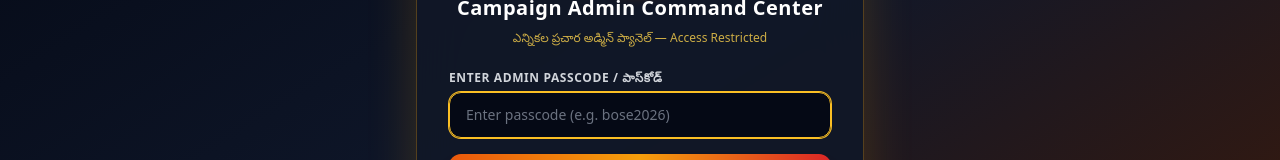
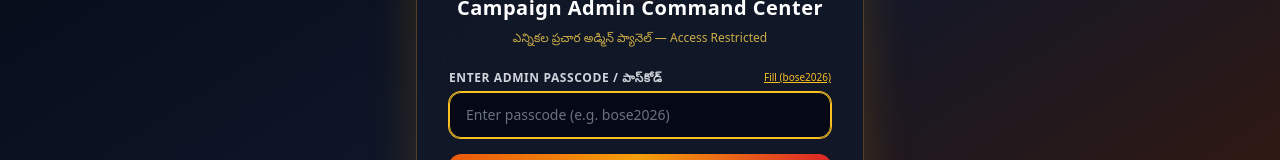
Before and after one commit to azurebose/webar-election-campaign, a Next.js app: page /admin in a window 1280 px wide. Shown: the part 312-472 px from the top of the page. Built offline with nearby package versions, Linux system fonts and the light colour scheme; no server answers.

Commit message:
Update admin login authentication with quick-fill, key listeners, and clean build

```diff
--- a/src/app/admin/page.tsx
+++ b/src/app/admin/page.tsx
@@ -39,9 +39,18 @@ export default function AdminPage() {
   // Check existing session
   useEffect(() => {
     if (typeof window !== 'undefined') {
-      const auth = sessionStorage.getItem('campaign_admin_auth');
-      if (auth === 'true') {
+      const urlParams = new URLSearchParams(window.location.search);
+      const urlPin = urlParams.get('pin');
+      const isAutoAdmin = urlParams.get('admin') === 'true';
+
+      const savedAuth =
+        sessionStorage.getItem('campaign_admin_auth') === 'true' ||
+        localStorage.getItem('campaign_admin_auth') === 'true';
+
+      if (savedAuth || isAutoAdmin || urlPin === 'bose2026' || urlPin === 'admin2026') {
         setIsAuthenticated(true);
+        sessionStorage.setItem('campaign_admin_auth', 'true');
+        localStorage.setItem('campaign_admin_auth', 'true');
       }
       refreshActiveAssets();
       loadAnalytics();
@@ -62,25 +71,31 @@ export default function AdminPage() {
     const email = localStorage.getItem('auth_email') || 'None';
     setStats({
       scansUsed: scans,
-      isSupabaseConnected: !!(process.env.NEXT_PUBLIC_SUPABASE_URL),
+      isSupabaseConnected: !!process.env.NEXT_PUBLIC_SUPABASE_URL,
       activeVoterEmail: email
     });
   };
 
+  const performLogin = (codeToTest?: string) => {
+    const code = (codeToTest !== undefined ? codeToTest : passcode).trim().toLowerCase();
+    if (code === 'admin2026' || code === 'bose2026' || code === 'bose') {
+      setIsAuthenticated(true);
+      sessionStorage.setItem('campaign_admin_auth', 'true');
+      localStorage.setItem('campaign_admin_auth', 'true');
+      setAuthError('');
+    } else {
+      setAuthError('Invalid Admin Passcode. Default passcode is: bose2026');
+    }
+  };
+
   const handleLogin = (e: React.FormEvent) => {
     e.preventDefault();
-    // Default master admin passcode
-    if (passcode.trim() === 'admin2026' || passcode.trim() === 'bose2026') {
-      setIsAuthenticated(true);
-      sessionStorage.setItem('campaign_admin_auth', 'true');
-      setAuthError('');
-    } else {
-      setAuthError('Invalid Admin Passcode. Please enter the correct campaign passcode.');
-    }
+    performLogin();
   };
 
   const handleLogout = () => {
     sessionStorage.removeItem('campaign_admin_auth');
+    localStorage.removeItem('campaign_admin_auth');
     setIsAuthenticated(false);
     setPasscode('');
   };
@@ -242,13 +257,31 @@ export default function AdminPage() {
 
           <form onSubmit={handleLogin} className="space-y-4">
             <div>
-              <label className="block text-xs font-semibold text-gray-300 mb-1.5 uppercase tracking-wider">
-                Enter Admin Passcode / పాస్‌కోడ్
-              </label>
+              <div className="flex items-center justify-between mb-1.5">
+                <label className="block text-xs font-semibold text-gray-300 uppercase tracking-wider">
+                  Enter Admin Passcode / పాస్‌కోడ్
+                </label>
+                <button
+                  type="button"
+                  onClick={() => {
+                    setPasscode('bose2026');
+                    performLogin('bose2026');
+                  }}
+                  className="text-[10px] text-amber-400 hover:text-amber-300 underline font-medium"
+                >
+                  Fill (bose2026)
+                </button>
+              </div>
               <input
                 type="password"
                 value={passcode}
                 onChange={(e) => setPasscode(e.target.value)}
+                onKeyDown={(e) => {
+                  if (e.key === 'Enter') {
+                    e.preventDefault();
+                    performLogin();
+                  }
+                }}
                 placeholder="Enter passcode (e.g. bose2026)"
                 className="w-full px-4 py-3 rounded-xl bg-gray-950/80 border border-gray-700 focus:border-amber-400 focus:ring-1 focus:ring-amber-400 text-sm text-white placeholder-gray-500 transition-all outline-none"
                 autoFocus
@@ -262,7 +295,8 @@ export default function AdminPage() {
             )}
 
             <button
-              type="submit"
+              type="button"
+              onClick={() => performLogin()}
               className="w-full py-3 px-4 rounded-xl bg-gradient-to-r from-orange-600 via-amber-500 to-red-600 hover:from-orange-500 hover:to-red-500 text-white font-bold text-sm tracking-wide shadow-lg shadow-orange-600/30 transition-all active:scale-95"
             >
               Unlock Admin Portal / ప్రవేశించండి
```
